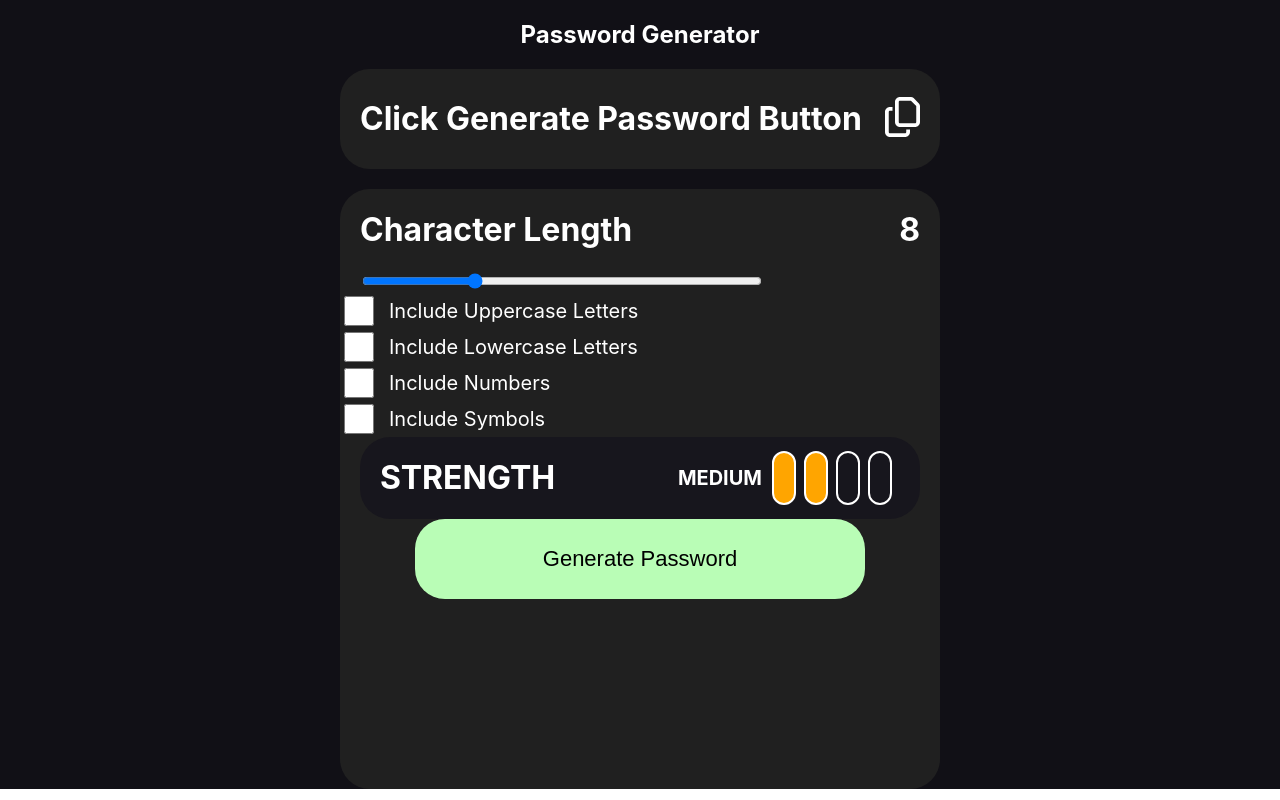
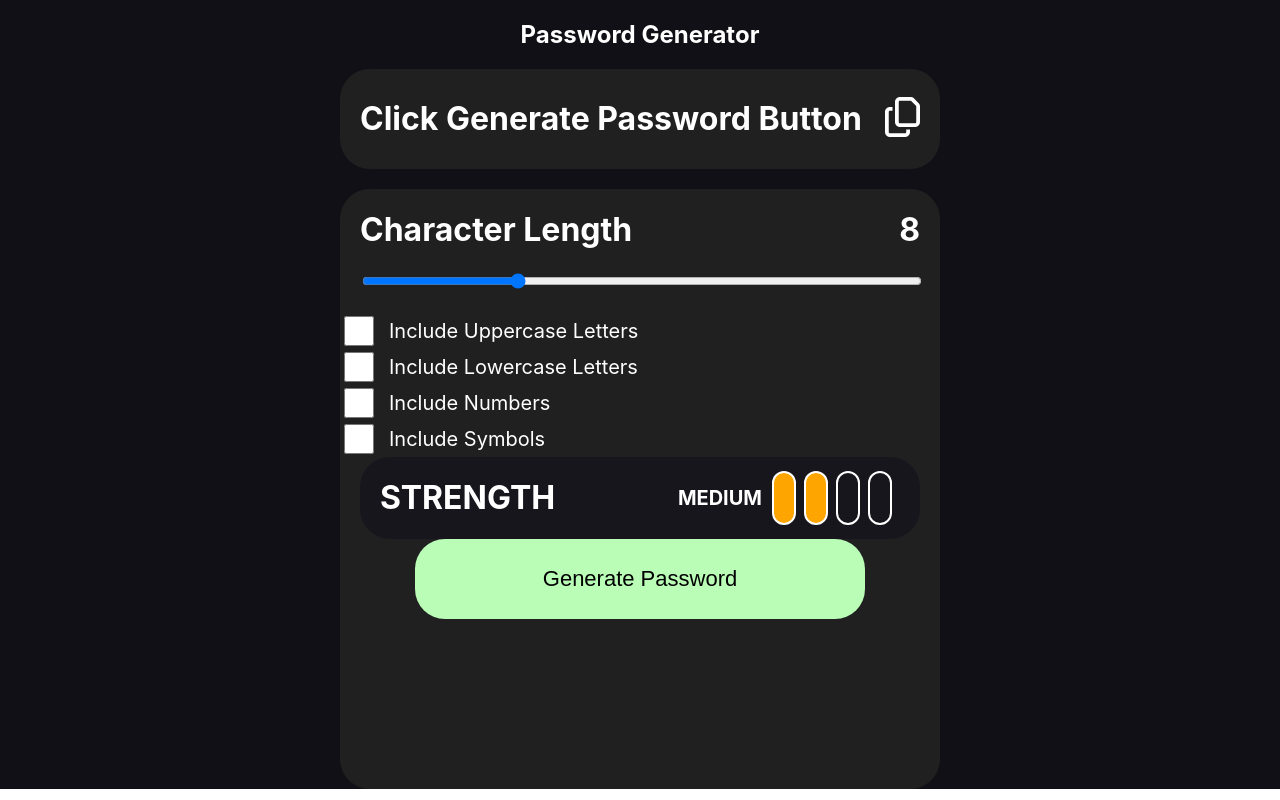
Before and after one commit to Zakariyya98/PasswordGenerator, a React (Create React App) app: page / in a window 1280 px wide. Built offline with nearby package versions, Linux system fonts and the light colour scheme.

Commit message:
CharacterLength.scss: add: increased range slider length + margin bottom to space out components

```diff
--- a/src/components/CharacterLength/CharacterLength.scss
+++ b/src/components/CharacterLength/CharacterLength.scss
@@ -5,9 +5,10 @@
     display: flex;
     justify-content: center;
     flex-direction: column;
+    margin-bottom: 20px;
   }
   &__range {
-    width: 400px;
+    width: 560px;
     &-value {
       display: flex;
       align-items: center;
```
